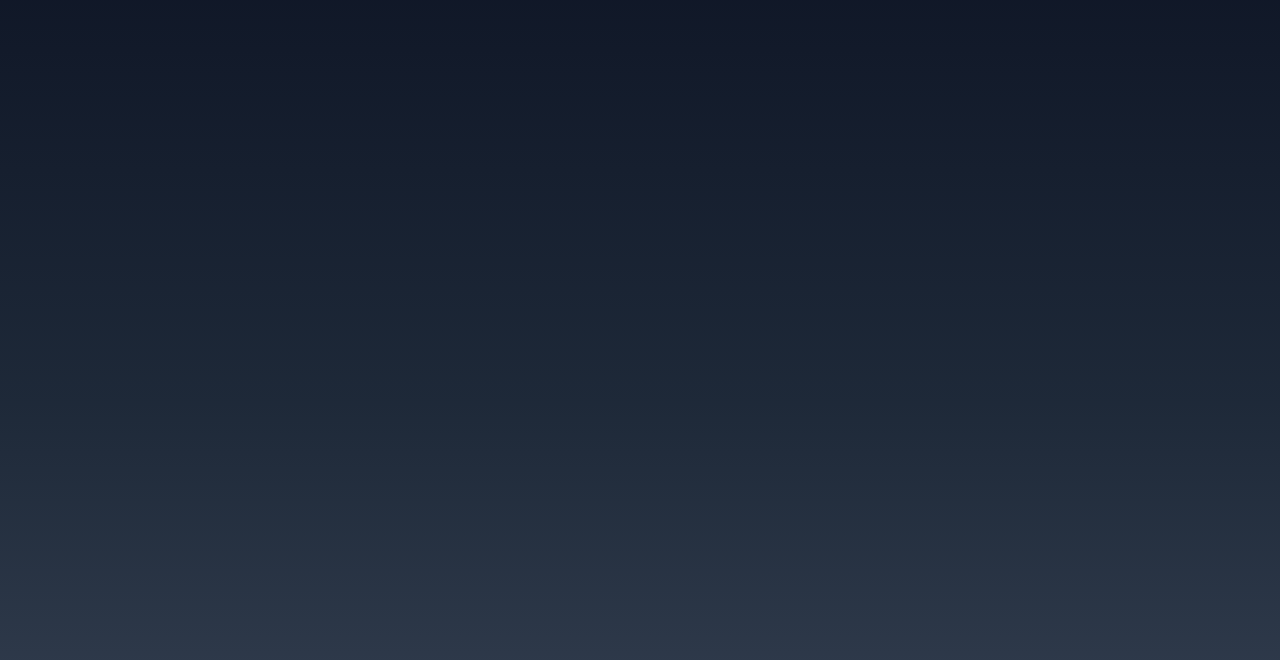
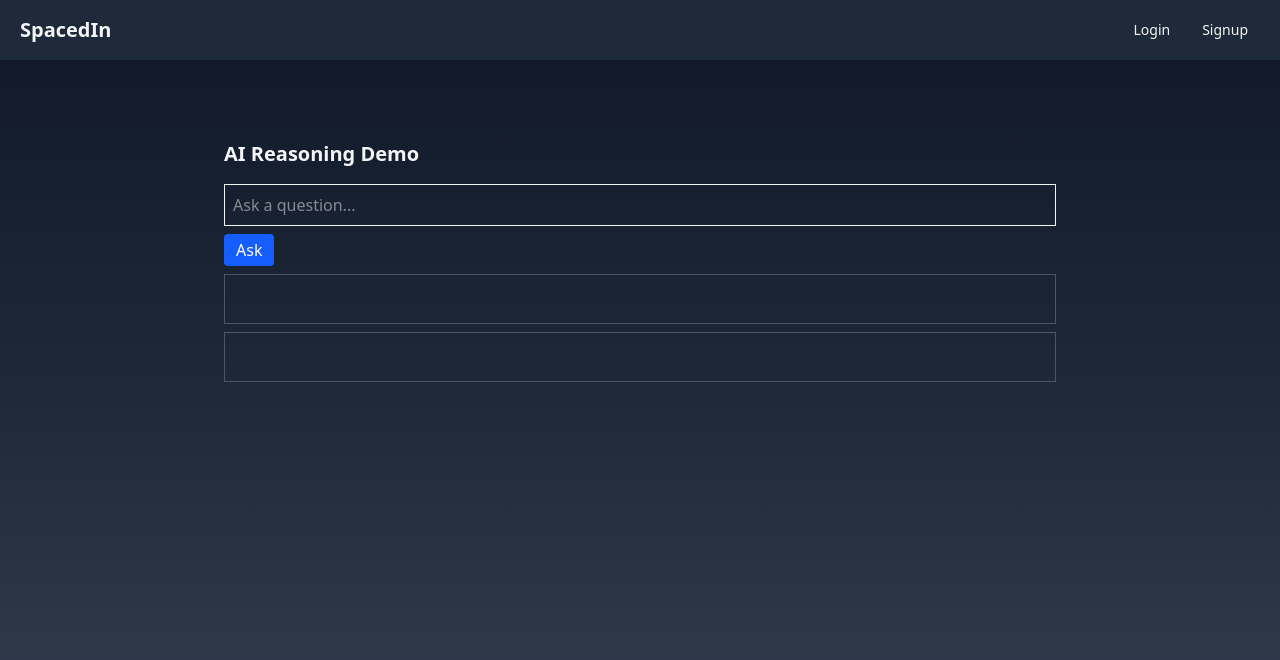
Before and after one commit to JoelJebitto/SpacedIn, a React (Vite) app in the folder SpacedIn/: page /aidemo in a window 1280 px wide. Before the commit this address had no page. Shown: the top 660 px of the page. Built offline with nearby package versions, Linux system fonts and the light colour scheme.

Commit message:
Add AI reasoning demo page

```diff
--- a/SpacedIn/src/components/Header.jsx
+++ b/SpacedIn/src/components/Header.jsx
@@ -33,7 +33,10 @@ const Header = () => {
       </h1>
       <div className="flex gap-2">
         {token ? (
-          <Btn onClick={handleLogout}>Logout</Btn>
+          <>
+            <Btn onClick={() => navigate('/aidemo')}>AI Demo</Btn>
+            <Btn onClick={handleLogout}>Logout</Btn>
+          </>
         ) : (
           <>
             <Btn onClick={handleLogin}>Login</Btn>
--- /dev/null
+++ b/SpacedIn/src/pages/AIDemo.jsx
@@ -0,0 +1,10 @@
+import ReasoningAnswerExample from '../components/ReasoningAnswerExample.jsx'
+
+export default function AIDemo() {
+  return (
+    <div className='p-4 space-y-4 w-full text-gray-100'>
+      <h2 className='text-xl font-bold'>AI Reasoning Demo</h2>
+      <ReasoningAnswerExample />
+    </div>
+  )
+}
--- a/SpacedIn/src/routes.jsx
+++ b/SpacedIn/src/routes.jsx
@@ -4,6 +4,7 @@ import Register from "./pages/Register.jsx";
 import Dashboard from "./pages/Dashboard.jsx";
 import Deck from "./pages/Deck.jsx";
 import Review from "./pages/Review.jsx";
+import AIDemo from "./pages/AIDemo.jsx";
 import Layout from "./components/Layout.jsx";
 
 export default function Router() {
@@ -16,6 +17,7 @@ export default function Router() {
           <Route path="/dashboard" element={<Dashboard />} />
           <Route path="/decks/:id" element={<Deck />} />
           <Route path="/decks/:id/review" element={<Review />} />
+          <Route path="/aidemo" element={<AIDemo />} />
         </Route>
       </Routes>
     </BrowserRouter>
```
